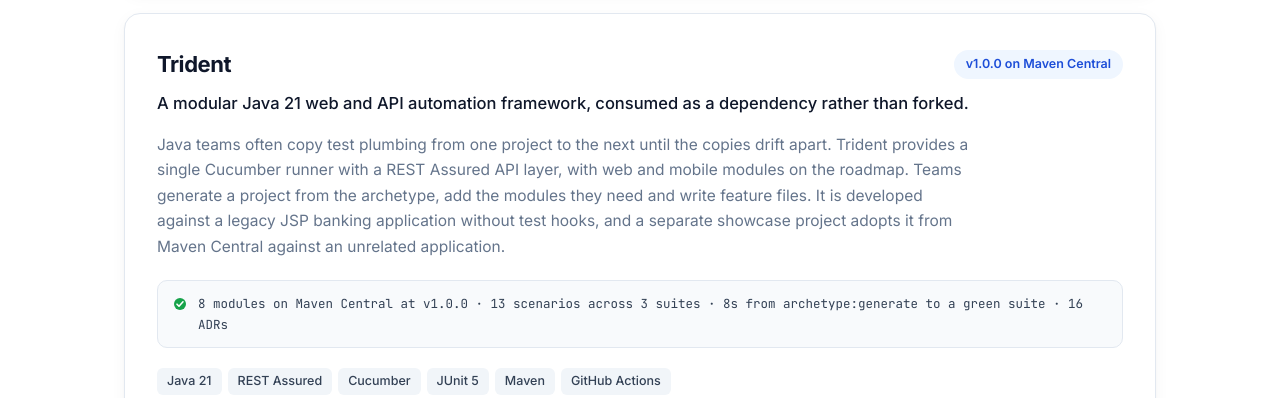
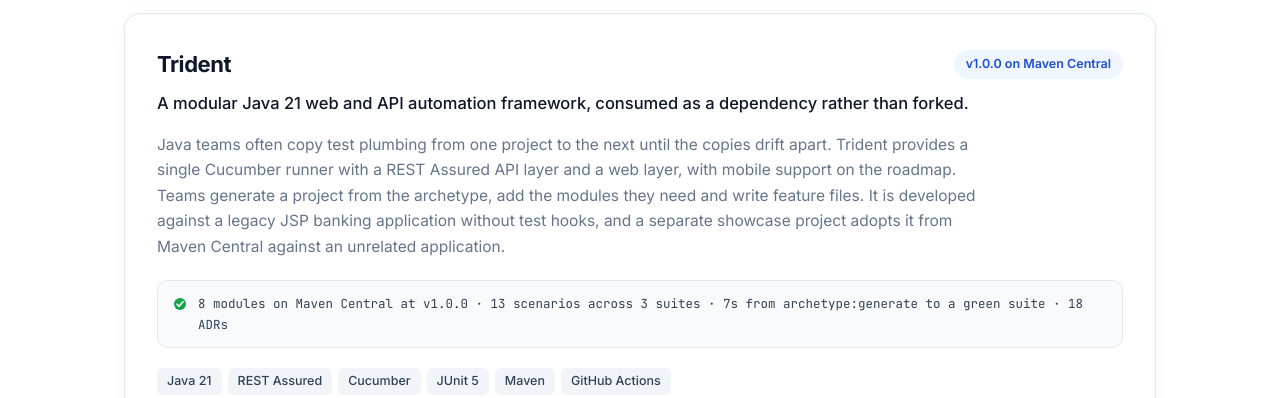
Before and after one commit to cozgur/ozgurcetintas.dev, a plain HTML site: page site/index.html in a window 1280 px wide. Shown: the part 3700-4098 px from the top of the page. Drawn offline with Linux system fonts and the light colour scheme.

Commit message:
Trident card: the web layer has shipped; 18 ADRs
Co-Authored-By: Claude Opus 5.5 <noreply@anthropic.com>

```diff
--- a/site/index.html
+++ b/site/index.html
@@ -314,12 +314,12 @@
             <p class="summary">A modular Java 21 web and API automation framework, consumed as a dependency rather than forked.</p>
             <p class="desc">
               Java teams often copy test plumbing from one project to the next until the copies drift apart. Trident
-              provides a single Cucumber runner with a REST Assured API layer, with web and mobile modules on the
-              roadmap. Teams generate a project from the archetype, add the modules they need and write feature files.
+              provides a single Cucumber runner with a REST Assured API layer and a web layer, with mobile support on
+              the roadmap. Teams generate a project from the archetype, add the modules they need and write feature files.
               It is developed against a legacy JSP banking application without test hooks, and a separate showcase
               project adopts it from Maven Central against an unrelated application.
             </p>
-            <p class="facts" data-facts="trident">8 modules on Maven Central at v1.0.0 · 13 scenarios across 3 suites · 8s from archetype:generate to a green suite · 16 ADRs</p>
+            <p class="facts" data-facts="trident">8 modules on Maven Central at v1.0.0 · 13 scenarios across 3 suites · 7s from archetype:generate to a green suite · 18 ADRs</p>
             <ul class="badges" aria-label="Technologies">
               <li>Java 21</li><li>REST Assured</li><li>Cucumber</li><li>JUnit 5</li><li>Maven</li><li>GitHub Actions</li>
             </ul>
```
